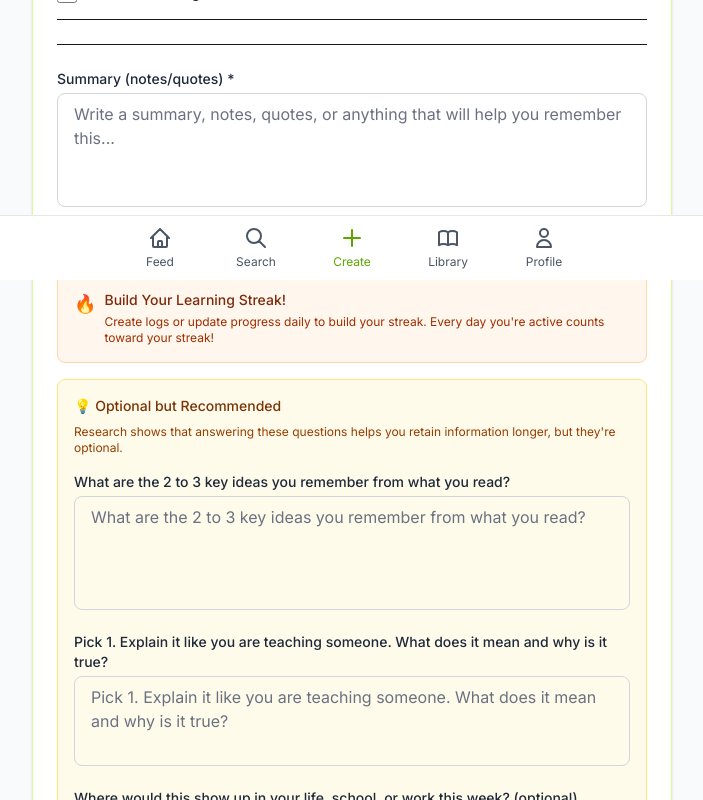
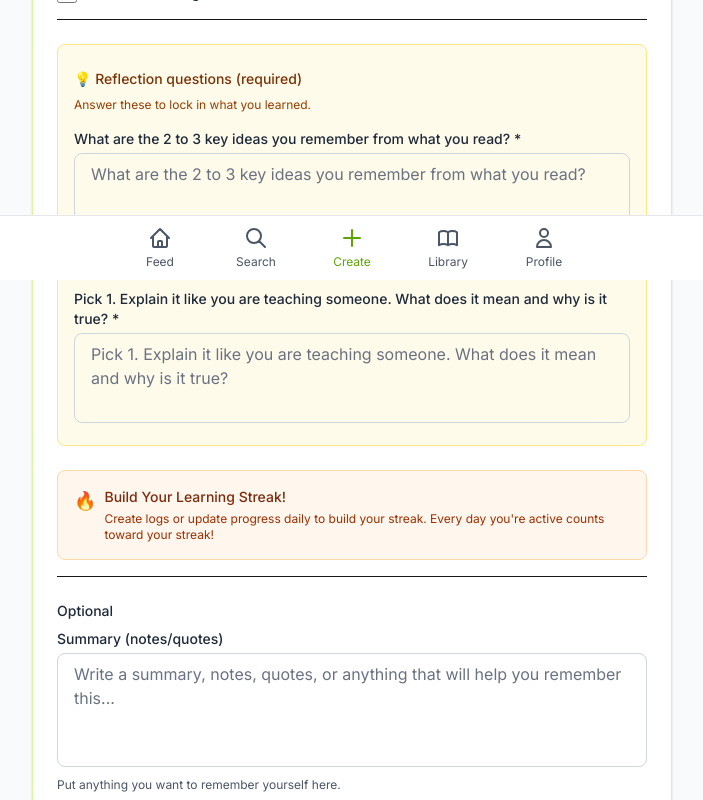
Before and after one commit to jacobholtzer22-droid/learning-log-app, a Next.js app: page /create in a window 1280 px wide. Shown: the part 520-1320 px from the top of the page, without its empty margins (288-991 px from the left). Built offline with nearby package versions, Linux system fonts and the light colour scheme; no server answers.

Commit message:
Log form: required Q1/Q2 first, optional summary & Q3; fix canvas-confetti import

```diff
--- a/Components/LogCelebration.tsx
+++ b/Components/LogCelebration.tsx
@@ -1,7 +1,6 @@
 'use client'
 
 import { useEffect, useRef } from 'react'
-import confetti from 'canvas-confetti'
 
 function Button({ children, onClick, className = '' }: { children: React.ReactNode; onClick: () => void; className?: string }) {
   return (
@@ -32,6 +31,7 @@ export function LogCelebration({
     const end = Date.now() + duration
     const colors = ['#84cc16', '#a3e635', '#fbbf24', '#f59e0b', '#22c55e']
 
+    void import('canvas-confetti').then(({ default: confetti }) => {
       const frame = () => {
         confetti({
           particleCount: 3,
@@ -62,6 +62,7 @@ export function LogCelebration({
           colors,
         })
       }, 200)
+    })
   }, [])
 
   return (
--- a/app/create/page.tsx
+++ b/app/create/page.tsx
@@ -111,7 +111,7 @@ export default function CreatePage() {
         key_points: formData.keyPoints || null,
         practical_application: formData.practicalApplication || null,
         optional_application: formData.optionalApplication || null,
-        summary: formData.summary,
+        summary: formData.summary || null,
         is_shared: formData.isShared,
         is_in_progress: formData.isInProgress,
         progress_current: formData.progressCurrent ? parseFloat(formData.progressCurrent) : null,
@@ -266,18 +266,35 @@ export default function CreatePage() {
             </div>
           )}
 
-          <div className="border-t pt-6">
-            <Textarea
-              label="Summary (notes/quotes) *"
-              value={formData.summary}
-              onChange={(e: any) => setFormData({ ...formData, summary: e.target.value })}
-              placeholder="Write a summary, notes, quotes, or anything that will help you remember this..."
-              rows={4}
-              required
-            />
-            <p className="text-xs text-gray-600 mt-1">
-              This is the only required field. Add whatever helps you remember - summary, notes, quotes, key ideas, etc.
+          <div className="bg-amber-50 border border-amber-200 rounded-lg p-4 border-t pt-6">
+            <p className="text-sm font-medium text-amber-900 mb-2">💡 Reflection questions (required)</p>
+            <p className="text-xs text-amber-800 mb-4">
+              Answer these to lock in what you learned.
             </p>
+            {(() => {
+              const q = getLogQuestions(formData.contentType)
+              return (
+                <>
+                  <Textarea
+                    label={`${q.q1} *`}
+                    value={formData.keyPoints}
+                    onChange={(e: any) => setFormData({ ...formData, keyPoints: e.target.value })}
+                    placeholder={q.q1}
+                    rows={4}
+                    required
+                  />
+                  <Textarea
+                    label={`${q.q2} *`}
+                    value={formData.practicalApplication}
+                    onChange={(e: any) => setFormData({ ...formData, practicalApplication: e.target.value })}
+                    placeholder={q.q2}
+                    rows={3}
+                    className="mt-4"
+                    required
+                  />
+                </>
+              )
+            })()}
           </div>
 
           <div className="bg-orange-50 border border-orange-200 rounded-lg p-4 mb-4">
@@ -292,39 +309,30 @@ export default function CreatePage() {
             </div>
           </div>
 
-          <div className="bg-amber-50 border border-amber-200 rounded-lg p-4">
-            <p className="text-sm font-medium text-amber-900 mb-2">💡 Optional but Recommended</p>
-            <p className="text-xs text-amber-800 mb-4">
-              Research shows that answering these questions helps you retain information longer, but they're optional.
+          <div className="border-t pt-6">
+            <p className="text-sm font-medium text-gray-800 mb-2">Optional</p>
+            <Textarea
+              label="Summary (notes/quotes)"
+              value={formData.summary}
+              onChange={(e: any) => setFormData({ ...formData, summary: e.target.value })}
+              placeholder="Write a summary, notes, quotes, or anything that will help you remember this..."
+              rows={4}
+            />
+            <p className="text-xs text-gray-600 mt-1">
+              Put anything you want to remember yourself here.
             </p>
             {(() => {
               const q = getLogQuestions(formData.contentType)
               return (
-                <>
-                  <Textarea
-                    label={q.q1}
-                    value={formData.keyPoints}
-                    onChange={(e: any) => setFormData({ ...formData, keyPoints: e.target.value })}
-                    placeholder={q.q1}
-                    rows={4}
-                  />
-                  <Textarea
-                    label={q.q2}
-                    value={formData.practicalApplication}
-                    onChange={(e: any) => setFormData({ ...formData, practicalApplication: e.target.value })}
-                    placeholder={q.q2}
-                    rows={3}
-                    className="mt-4"
-                  />
+                <div className="mt-4">
                   <Textarea
                     label={`${q.q3} (optional)`}
                     value={formData.optionalApplication}
                     onChange={(e: any) => setFormData({ ...formData, optionalApplication: e.target.value })}
                     placeholder={q.q3}
                     rows={3}
-                    className="mt-4"
                   />
-                </>
+                </div>
               )
             })()}
           </div>
--- a/app/library/edit/[logId]/page.tsx
+++ b/app/library/edit/[logId]/page.tsx
@@ -152,7 +152,7 @@ export default function EditLogPage() {
           key_points: formData.keyPoints || null,
           practical_application: formData.practicalApplication || null,
           optional_application: formData.optionalApplication || null,
-          summary: formData.summary,
+          summary: formData.summary || null,
           is_shared: formData.isShared,
           is_in_progress: formData.isInProgress,
           progress_current: formData.progressCurrent ? parseFloat(formData.progressCurrent) : null,
@@ -299,53 +299,61 @@ export default function EditLogPage() {
             </div>
           )}
 
-          <div className="border-t pt-6">
-            <Textarea
-              label="Summary (notes/quotes) *"
-              value={formData.summary}
-              onChange={(e: any) => setFormData({ ...formData, summary: e.target.value })}
-              placeholder="Write a summary, notes, quotes, or anything that will help you remember this..."
-              rows={4}
-              required
-            />
-            <p className="text-xs text-gray-600 mt-1">
-              This is the only required field. Add whatever helps you remember - summary, notes, quotes, key ideas, etc.
-            </p>
-          </div>
-
-          <div className="bg-amber-50 border border-amber-200 rounded-lg p-4">
-            <p className="text-sm font-medium text-amber-900 mb-2">💡 Optional but Recommended</p>
+          <div className="bg-amber-50 border border-amber-200 rounded-lg p-4 border-t pt-6">
+            <p className="text-sm font-medium text-amber-900 mb-2">💡 Reflection questions (required)</p>
             <p className="text-xs text-amber-800 mb-4">
-              Research shows that answering these questions helps you retain information longer, but they're optional.
+              Answer these to lock in what you learned.
             </p>
             {(() => {
               const q = getLogQuestions(formData.contentType)
               return (
                 <>
                   <Textarea
-                    label={q.q1}
+                    label={`${q.q1} *`}
                     value={formData.keyPoints}
                     onChange={(e: any) => setFormData({ ...formData, keyPoints: e.target.value })}
                     placeholder={q.q1}
                     rows={4}
+                    required
                   />
                   <Textarea
-                    label={q.q2}
+                    label={`${q.q2} *`}
                     value={formData.practicalApplication}
                     onChange={(e: any) => setFormData({ ...formData, practicalApplication: e.target.value })}
                     placeholder={q.q2}
                     rows={3}
                     className="mt-4"
+                    required
                   />
+                </>
+              )
+            })()}
+          </div>
+
+          <div className="border-t pt-6">
+            <p className="text-sm font-medium text-gray-800 mb-2">Optional</p>
+            <Textarea
+              label="Summary (notes/quotes)"
+              value={formData.summary}
+              onChange={(e: any) => setFormData({ ...formData, summary: e.target.value })}
+              placeholder="Write a summary, notes, quotes, or anything that will help you remember this..."
+              rows={4}
+            />
+            <p className="text-xs text-gray-600 mt-1">
+              Put anything you want to remember yourself here.
+            </p>
+            {(() => {
+              const q = getLogQuestions(formData.contentType)
+              return (
+                <div className="mt-4">
                   <Textarea
                     label={`${q.q3} (optional)`}
                     value={formData.optionalApplication}
                     onChange={(e: any) => setFormData({ ...formData, optionalApplication: e.target.value })}
                     placeholder={q.q3}
                     rows={3}
-                    className="mt-4"
                   />
-                </>
+                </div>
               )
             })()}
           </div>
```
Lines whose indentation alone changed are shown as unchanged.
